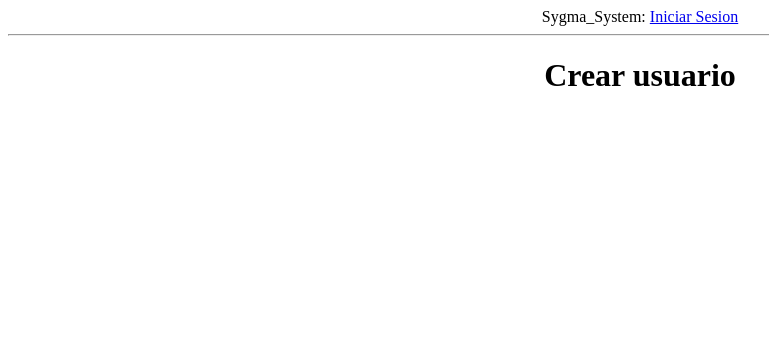
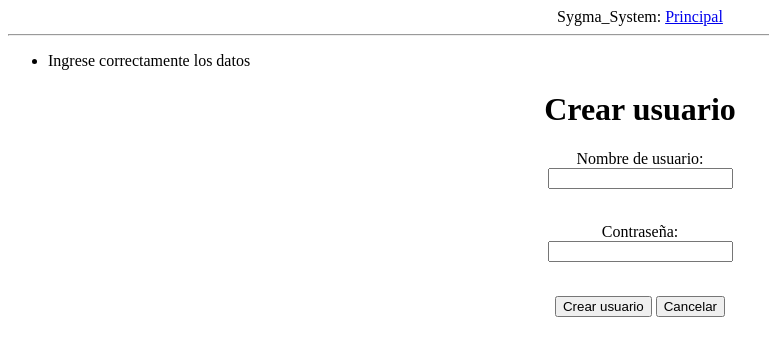
Before and after one commit to CristianCandia/MicroblogRemRep, a Flask app: page /usr_crear in a window 1280 px wide. Shown: the top 356 px of the page, without its empty margins (0-769 px from the left). Run offline with Flask 2, Linux system fonts and the light colour scheme; parts of the project's set-up code (start-up, migrations or seed data) failed here and were passed over.

Commit message:
Preparando pydoc y algo mas

```diff
--- a/microblog/app/forms.py
+++ b/microblog/app/forms.py
@@ -9,3 +9,7 @@ from flask.ext.wtf import Required
 class LoginForm(Form):
     nomUsr = TextField('openid', validators = [Required()])
     passWord = PasswordField('password', validators = [Required()])
+
+class usr_CrearForm(Form):
+    nomUsr = TextField('openid')
+    passWord = PasswordField('password')
--- a/microblog/app/templates/base.html
+++ b/microblog/app/templates/base.html
@@ -7,7 +7,7 @@
     {% endif %}
   </head>
   <body>
-    <div align=center>Sygma_System: <a href="/login">Iniciar Sesion</a></div>
+    <div align=center>Sygma_System: <a href="/login">Principal</a></div>
     <hr>
     {% with messages = get_flashed_messages() %}
     {% if messages %}
--- a/microblog/app/templates/usr_crear.html
+++ b/microblog/app/templates/usr_crear.html
@@ -1,4 +1,30 @@
 {% extends "base.html" %}
 {% block content %}
 <h1 align="center">Crear usuario</h1>
+<form action="" method="post" name="login">
+    <p>
+    {{form.hidden_tag()}}
+    {% if err %}
+	<div>{{error}}</div>
+	{% endif %}
+	</p>
+    <p align=center>
+        Nombre de usuario:<br>
+        {{form.nomUsr(size=20)}}<br>
+        {% for error in form.errors.nomUsr %}
+        <span style="color: red;">[{{error}}]</span>
+        {% endfor %}<br>
+    </p>
+    <p align=center>
+        Contraseña:<br>
+        {{form.passWord(size=20)}}<br>
+        {% for error in form.errors.passWord %}
+        <span style="color: red;">[{{error}}]</span>
+        {% endfor %}<br>
+    </p>
+    <p align=center>
+    	<input type="submit" value="Crear usuario">
+    	<a href="/usario"><button>Cancelar</button></a>
+    </p>
+</form>
 {% endblock %}
--- a/microblog/app/templates/usuario.html
+++ b/microblog/app/templates/usuario.html
@@ -1,7 +1,7 @@
 {% extends "base.html" %}
 {% block content %}
 <h1 align="center">Administracion de usuario</h1>
-<a href="/usr_crear"><button>Crear Usuario</button></a>
-<a href="/usr_modificar"><button>Modificar Usuario</button></a>
-<a href="/usr_eliminar"><button>Eliminar Usuario</button></a>
+<p align=center><a href="/usr_crear"><button>Crear Usuario</button></a></p>
+<p align=center><a href="/usr_modificar"><button>Modificar Usuario</button></a></p>
+<p align=center><a href="/usr_eliminar"><button>Eliminar Usuario</button></a></p>
 {% endblock %}
--- /dev/null
+++ b/microblog/app/test.py
@@ -0,0 +1,5 @@
+'''
+Created on 20/04/2013
+
+@author: cristian
+'''
--- a/microblog/app/views.py
+++ b/microblog/app/views.py
@@ -4,7 +4,7 @@ Created on 14/04/2013
 @author: cristian
 '''
 from flask import render_template, flash, redirect, session
-from forms import LoginForm
+from forms import LoginForm, usr_CrearForm
 from flask.ext.login import login_user, logout_user, current_user, login_required
 from app import app, db, lm, models#, oid
 from models import User, ROLE_USER, ROLE_ADMIN
@@ -32,11 +32,10 @@ def index():
         user = user,
         posts = posts)
 
-
-
 @app.route('/login', methods = ['GET', 'POST'])
 def login():
     form = LoginForm()
+
     if form.validate_on_submit():
         users = models.User.query.all()
         ban = 0
@@ -48,25 +47,46 @@ def login():
                     flash('Has iniciado sesion')
                     return redirect('/admin')
                 else:
-                    err = 'Ingrese correctamente su contraseña'
+                    err = 'Ingrese correctamente su contrasenha'
         if ban == 0:
-            err = 'No existe nombre de usuario'
-            return render_template('login.html',title = 'Iniciar Sesion',form = form, err=err)
+            flash('No existe nombre de usuario')
+            return render_template('login.html',title = 'Iniciar Sesion',form = form)
     else:
-        err = 'Complete correctamente los campos'
-        return render_template('login.html',title = 'Iniciar Sesion',form = form, err=err)
+        flash('Complete correctamente los campos')
+        return render_template('login.html',title = 'Iniciar Sesion',form = form)
+    return render_template('login.html',title = 'Iniciar Sesion',form = form)
+
 
 @app.route('/admin')
 def admin():
     return render_template("admin.html", title = 'Administrador General')
 
+
 @app.route('/usuario')
 def usuario():
     return render_template("usuario.html", title = 'Administracion de usuario')
 
-@app.route('/usr_crear')
+
+
+
+@app.route('/usr_crear', methods = ['GET', 'POST'])
+
 def usr_crear():
-    return render_template("usr_crear.html", title = 'Crear usuario')
+    form = usr_CrearForm()
+    if form.validate_on_submit():
+            if form.nomUsr.data != '':
+                if form.passWord.data != '':
+                    if buscar_str(form.nomUsr.data) != True:
+                        u = models.User(name=form.nomUsr.data, passWord=form.passWord.data, role=models.ROLE_ADMIN)
+                        db.session.add(u)
+                        db.session.commit()
+                        flash('Se ha creado un nuevo usuario')
+                    else:
+                        return redirect('/usuario')
+                else:
+                    return redirect('/usuario')
+    flash('Ingrese correctamente los datos')
+    return render_template("usr_crear.html", title = 'Crear usuario', form = form)
 
 @app.route('/usr_modificar')
 def usr_modificar():
@@ -75,3 +95,13 @@ def usr_modificar():
 @app.route('/usr_eliminar')
 def usr_eliminar():
     return render_template("usr_eliminar.html", title = 'Eliminar usuario')
+
+def buscar_str(nom):
+    users = models.User.query.all()
+    ban = 0
+    for u in users:
+        if u.name == nom:
+            ban = 1
+    if ban == 1:
+        return True
+    return False
--- a/microblog/run.py
+++ b/microblog/run.py
@@ -3,6 +3,6 @@ Created on 14/04/2013
 
 @author: cristian miguel
 '''
-#!usr/local/lib/python
+#!usr/lib/python
 from app import app
 app.run(debug = True)
```
Also changed, not shown: microblog/app/models.py (+10 -0 lines), microblog/app/templates/login.html (+6 -4 lines), microblog/app.db, 4 other files.
